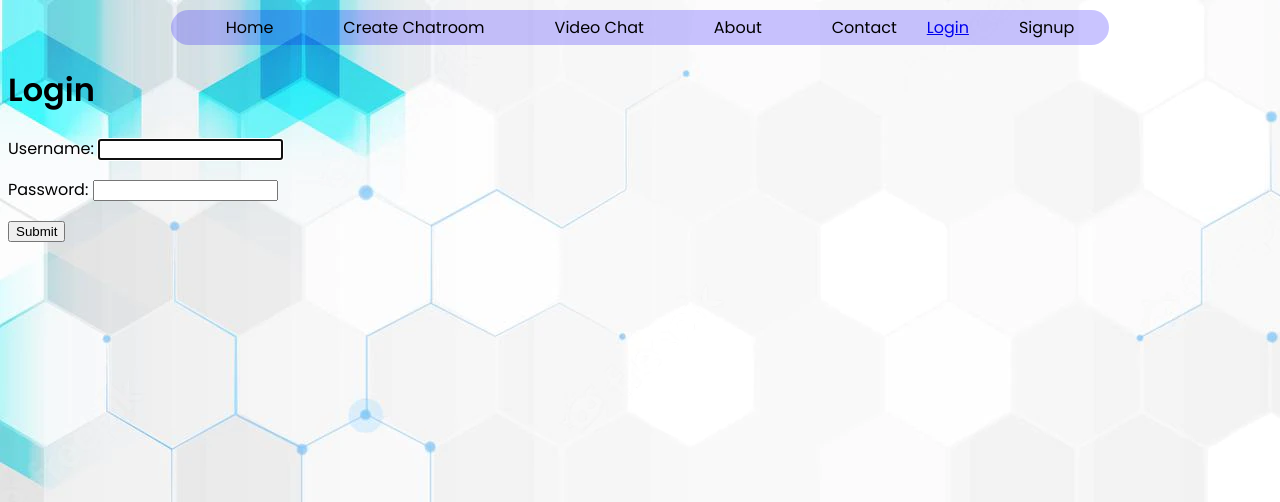
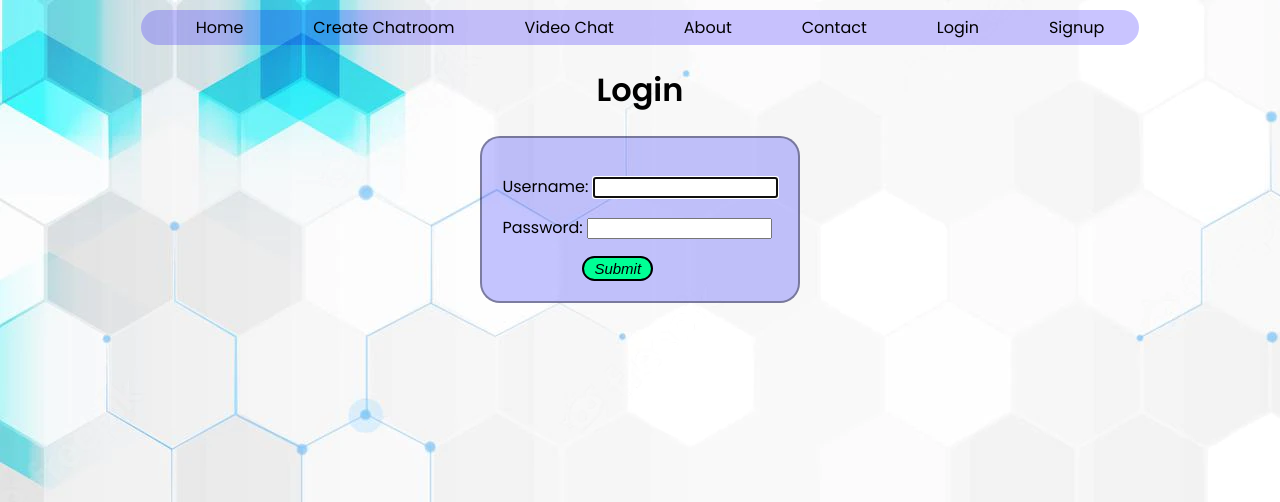
Before and after one commit to kearaharrington/Face2Face, a Django app: page /accounts/login/ in a window 1280 px wide. Shown: the top 502 px of the page. Run offline with Django 4.2, Linux system fonts and the light colour scheme.

Commit message:
login form styled

```diff
--- a/main_app/templates/base.html
+++ b/main_app/templates/base.html
@@ -51,7 +51,7 @@
           </div>
         {% else %}
          <div class='home__button__container'>
-           <a href='/accounts/login'>Login</a>
+           <a href='/accounts/login' class='btn1'>Login</a>
          </div>
          <div class='home__button__container'>
            <a href='/signup' class='btn1'> Signup </a>
--- a/main_app/templates/login.html
+++ b/main_app/templates/login.html
@@ -1,11 +1,12 @@
 {% extends 'base.html' %}
 
 {% block content %}
-<h1>Login</h1>
-<form method="POST" action=".">
-  {% csrf_token %}
-  {{ form.as_p }}
-  <input type="submit" value="Submit" />
-</form>
-
+<h1 align='center'>Login</h1>
+<div class='login__container'>
+  <form method="POST" action=".">
+    {% csrf_token %}
+    {{ form.as_p }}
+    <input type="submit" value="Submit"  class='login-btn'/>
+  </form>
+</div>
 {% endblock %}
--- a/static/styles/homepage.css
+++ b/static/styles/homepage.css
@@ -74,7 +74,7 @@ body {
     margin-right: auto;
     background-color: rgba(169, 169, 169, 0.606);
     padding: 20px;
-    border: 2px solid black;
+    border: 2px solid rgba(0, 0, 0, 0.459);
     border-radius: 10px;
 }
 
@@ -192,6 +192,39 @@ body {
     background-image: url(../imgs/f2f-black.png);
     width: 20px;
     height: 20px;
+}
+
+.login__container {
+    margin-left: auto;
+    margin-right: auto;
+    background-color: rgba(0, 0, 255, 0.229);
+    width: fit-content;
+    padding: 20px;
+    border-radius: 20px;
+    border: 2px solid rgba(0, 0, 0, 0.372);
+}
+
+.login-btn {
+    background-color: rgb(0, 255, 149);
+    margin-left: 80px;
+    padding-left: 10px;
+    padding-right: 10px;
+    padding-top: 2px;
+    padding-bottom: 2px;
+    border-radius: 15px;
+    font-size: 15px;
+    font-style: italic;
+    border: 2px solid black;
+}
+
+.login-btn:hover {
+    background-color: rgba(255, 255, 255, 0.611);
+    color: rgb(1, 12, 1);
+    font-style: italic;
+    font-size: 15px;
+    padding-left: 15px;
+    padding-right: 15px;
+    border: 2px solid rgb(118, 32, 255);
 }
 
 .profile-img {
```
